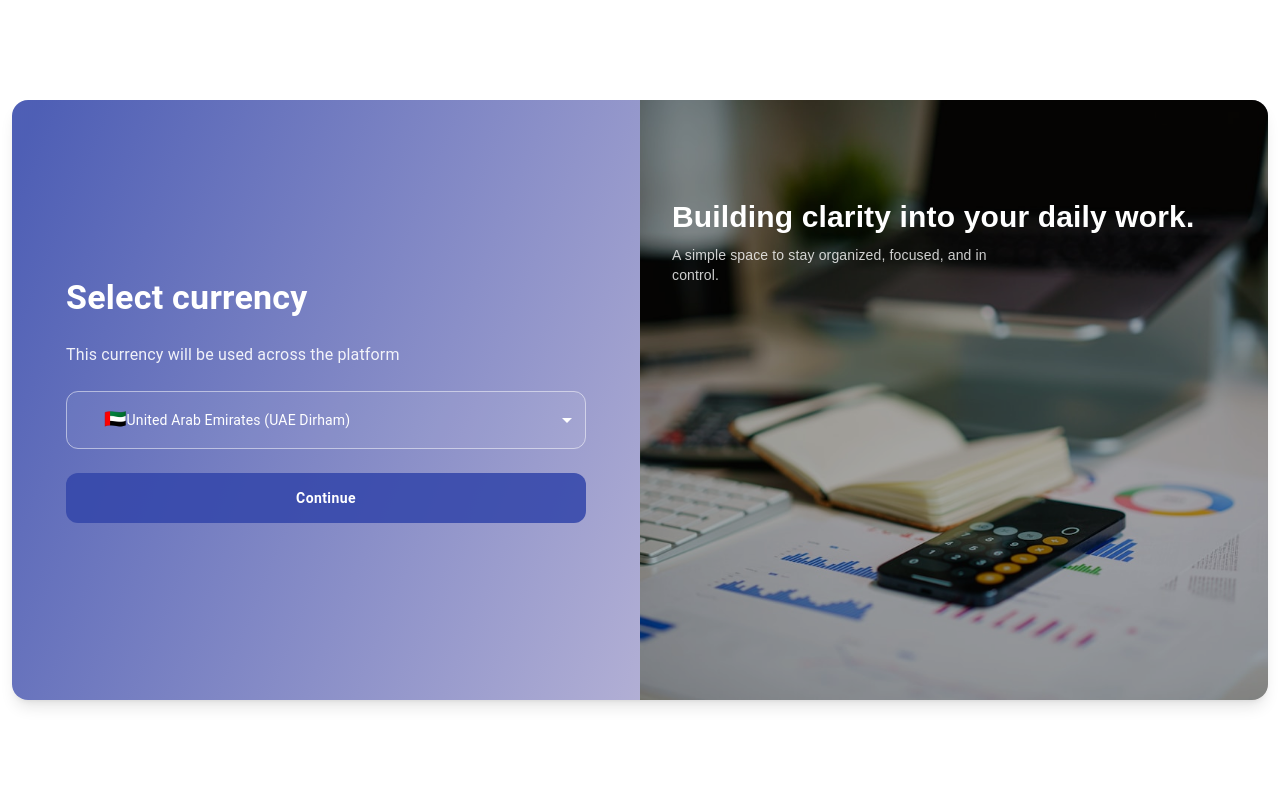
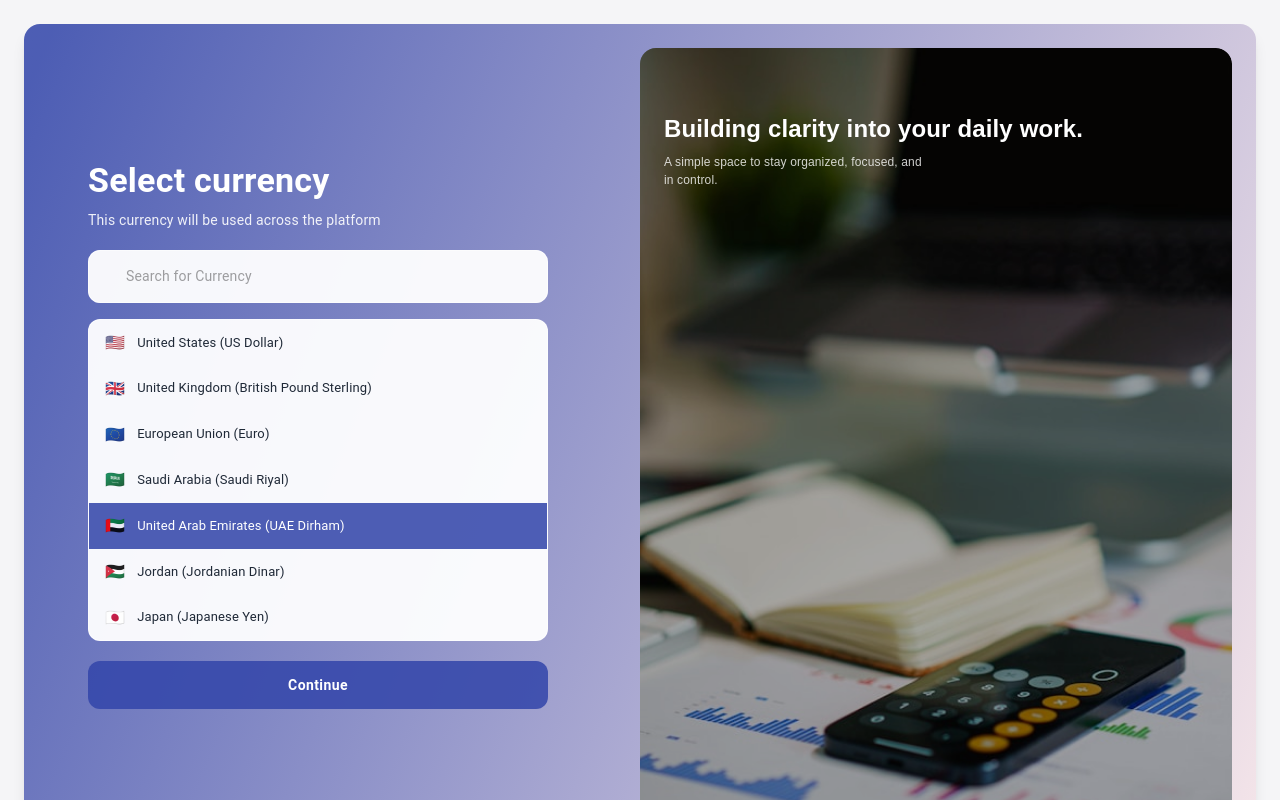
Before and after one commit to Seraj-Omar/Personal-Finance-and-Bill-Splitting-Assistant, a Next.js app: page /currency in a window 1280 px wide. Shown: the top 800 px of the page. Built offline with nearby package versions, Linux system fonts and the light colour scheme; sample sign-in values are in the browser's storage; some icons are missing.

Commit message:
update a ui for a auth page

```diff
--- a/src/app/layout.tsx
+++ b/src/app/layout.tsx
@@ -27,6 +27,7 @@ export default function RootLayout({
   return (
     <html lang="en">
       <body className={`${geistSans.variable} ${geistMono.variable} antialiased`}>
+
         <Providers>  <AuthProvider>{children}</AuthProvider></Providers>
       </body>
     </html>
--- a/src/modules/auth/pages/CurrencyPage.tsx
+++ b/src/modules/auth/pages/CurrencyPage.tsx
@@ -1,14 +1,19 @@
 "use client";
-import React, { useEffect, useState } from "react";
+
+import React, { useEffect, useMemo, useState } from "react";
 import Image from "next/image";
 import { useRouter } from "next/navigation";
 
 import {
-  MenuItem,
   Typography,
   TextField,
   Button,
   InputAdornment,
+  Paper,
+  List,
+  ListItemButton,
+  ListItemText,
+  Box,
 } from "@mui/material";
 
 import SearchIcon from "@mui/icons-material/Search";
@@ -25,7 +30,9 @@ const currencies = [
 
 export default function CurrencyPage() {
   const router = useRouter();
+
   const [selectedCurrency, setSelectedCurrency] = useState("AED");
+  const [query, setQuery] = useState("");
 
   useEffect(() => {
     const pendingEmail = sessionStorage.getItem("pendingEmail");
@@ -36,106 +43,174 @@ export default function CurrencyPage() {
     }
   }, [router]);
 
+  const filtered = useMemo(() => {
+    const q = query.trim().toLowerCase();
+    if (!q) return currencies;
+    return currencies.filter(
+      (c) =>
+        c.code.toLowerCase().includes(q) || c.name.toLowerCase().includes(q)
+    );
+  }, [query]);
+
   const handleContinue = (e: React.FormEvent) => {
     e.preventDefault();
-
     sessionStorage.setItem("pendingCurrency", selectedCurrency);
-
     router.push("/login");
   };
 
   return (
-    <section className="min-h-screen w-full flex items-center justify-center p-3 bg-white">
+    <section className="min-h-screen w-full bg-[#f5f5f7] flex items-center justify-center p-6">
+      {/* Frame 1280x921 */}
       <div
-        className="grid grid-cols-1 lg:grid-cols-2 max-w-7xl w-full rounded-xl overflow-hidden shadow-lg"
+        className="w-full max-w-[1280px] h-[921px] rounded-[16px] overflow-hidden shadow-lg"
         style={{
-          height: "75vh",
-          borderRadius: "16px",
           background:
             "linear-gradient(292.39deg, rgba(246, 227, 231, 0.84) 1.98%, rgba(52, 71, 170, 0.87) 98.11%)",
         }}
       >
-        {/* Left */}
-        <div className="p-8 lg:p-12 flex flex-col justify-center items-center text-white">
-          <form
+        {/* padding 24 */}
+        <div className="h-full w-full p-6">
+          <div className="grid h-full grid-cols-1 lg:grid-cols-2 rounded-[16px] overflow-hidden">
+            {/* LEFT */}
+            <div className="h-full w-full flex items-start">
+              {/* نفس الستايل: مش بالنص 100% — شوي لليسار */}
+              <div className="w-full pl-10 pr-6 pt-28">
+                <Box
+                  component="form"
                   onSubmit={handleContinue}
-            className="flex flex-col gap-6 w-full max-w-[520px]"
+                  sx={{ width: "100%", maxWidth: 460 }}
                 >
-            <Typography variant="h4" sx={{ color: "white", fontWeight: 700 }} component="h1">
+                  <Typography
+                    variant="h4"
+                    component="h1"
+                    sx={{ color: "white", fontWeight: 700, mb: 1 }}
+                  >
                     Select currency
                   </Typography>
 
-            <Typography variant="body1" sx={{ color: "white", opacity: 0.9 }}>
+                  <Typography
+                    variant="body2"
+                    sx={{ color: "white", opacity: 0.9, mb: 2.5 }}
+                  >
                     This currency will be used across the platform
                   </Typography>
 
+                  {/* Search */}
                   <TextField
-              select
-              value={selectedCurrency}
-              onChange={(e) => setSelectedCurrency(e.target.value)}
+                    value={query}
+                    onChange={(e) => setQuery(e.target.value)}
+                    placeholder="Search for Currency"
                     fullWidth
-              SelectProps={{ displayEmpty: true }}
                     InputProps={{
                       startAdornment: (
                         <InputAdornment position="start">
-                    <SearchIcon sx={{ color: "white" }} />
+                          <SearchIcon sx={{ color: "#64748b" }} />
                         </InputAdornment>
                       ),
                     }}
                     sx={{
+                      mb: 2,
                       "& .MuiOutlinedInput-root": {
                         borderRadius: "12px",
-                  color: "white",
-                  backgroundColor: "rgba(255,255,255,0.06)",
-                  "& fieldset": { borderColor: "rgba(255,255,255,0.5)" },
-                  "&:hover fieldset": { borderColor: "white" },
-                  "&.Mui-focused fieldset": { borderColor: "white" },
+                        backgroundColor: "rgba(255,255,255,0.95)",
+                        "& fieldset": { borderColor: "rgba(255,255,255,0.6)" },
                       },
-                "& .MuiSvgIcon-root": { color: "white" },
+                      "& input": { fontSize: 14 },
+                    }}
+                  />
+
+                  {/* List Box */}
+                  <Paper
+                    elevation={0}
+                    sx={{
+                      borderRadius: "12px",
+                      overflow: "hidden",
+                      backgroundColor: "rgba(255,255,255,0.95)",
+                      border: "1px solid rgba(255,255,255,0.6)",
+                      mb: 2.5,
                     }}
                   >
-              {currencies.map((cur) => (
-                <MenuItem
+                    <List dense disablePadding>
+                      {filtered.map((cur) => {
+                        const active = cur.code === selectedCurrency;
+                        return (
+                          <ListItemButton
                             key={cur.code}
-                  value={cur.code}
-                  sx={{ display: "flex", alignItems: "center", gap: 5, borderRadius: "10px" }}
+                            onClick={() => setSelectedCurrency(cur.code)}
+                            sx={{
+                              px: 2,
+                              py: 1.2,
+                              gap: 1.5,
+                              backgroundColor: active
+                                ? "rgba(52, 71, 170, 0.87)"
+                                : "transparent",
+                              "&:hover": {
+                                backgroundColor: active
+                                  ? "rgba(52, 71, 170, 0.87)"
+                                  : "rgba(0,0,0,0.04)",
+                              },
+                            }}
                           >
-                  <span style={{ fontSize: "18px" }}>{cur.flag}</span>
-                  <span style={{ fontSize: "14px" }}>{cur.name}</span>
-                </MenuItem>
-              ))}
-            </TextField>
+                            <span style={{ fontSize: 16 }}>{cur.flag}</span>
+                            <ListItemText
+                              primary={` ${cur.name}`}
+                              sx={{
+                                "& .MuiListItemText-primary": {
+                                  fontSize: 13,
+                                  color: active ? "white" : "#1f2937",
+                                },
+                              }}
+                            />
+                          </ListItemButton>
+                        );
+                      })}
+                    </List>
+                  </Paper>
 
+                  {/* Continue */}
                   <Button
                     type="submit"
+                    fullWidth
                     variant="contained"
-              fullWidth
                     sx={{
-                backgroundColor: "#3447AADE",
-                height: "50px",
+                      height: 48,
                       borderRadius: "12px",
                       boxShadow: "none",
                       textTransform: "none",
                       fontWeight: 600,
-                "&:hover": { backgroundColor: "#3447AA", boxShadow: "none" },
+                      backgroundColor: "rgba(52, 71, 170, 0.87)",
+                      "&:hover": {
+                        backgroundColor: "rgba(52, 71, 170, 1)",
+                        boxShadow: "none",
+                      },
                     }}
                   >
                     Continue
                   </Button>
-          </form>
+                </Box>
+              </div>
             </div>
 
-        {/* Right */}
-        <div className="relative hidden lg:block">
-          <Image src="/authImage.jpg" alt="Auth" fill className="object-cover" priority />
+            {/* RIGHT */}
+            <div className="relative hidden lg:block rounded-[16px] overflow-hidden">
+              <Image
+                src="/authImage.jpg"
+                alt="Auth"
+                fill
+                className="object-cover"
+                priority
+              />
               <div className="absolute inset-0 bg-black/30" />
-          <div className="absolute inset-0 flex flex-col justify-start p-8 text-white mt-16">
-            <h2 className="text-2xl font-semibold leading-snug text-3xl">
+
+              <div className="absolute inset-0 p-6 pt-16 text-white">
+                <h2 className="text-[24px] font-semibold leading-snug">
                   Building clarity into your daily work.
                 </h2>
-            <p className="mt-2 text-sm text-white/80 max-w-xs text-2xl">
+                <p className="mt-2 text-[12px] text-white/80 max-w-[260px]">
                   A simple space to stay organized, focused, and in control.
                 </p>
+              </div>
+            </div>
           </div>
         </div>
       </div>
```
Also changed, not shown: src/modules/auth/components/AuthForm.tsx (+12 -8 lines), src/modules/auth/pages/CodeFromPassword.tsx (+51 -71 lines), src/modules/auth/pages/ForgetPassword.tsx (+45 -54 lines), src/modules/auth/pages/LoginPage.tsx (+18 -17 lines), src/modules/auth/pages/RegisterPage.tsx (+18 -14 lines), src/modules/auth/pages/ResetPassword.tsx (+57 -79 lines). Lines whose indentation alone changed are shown as unchanged.
